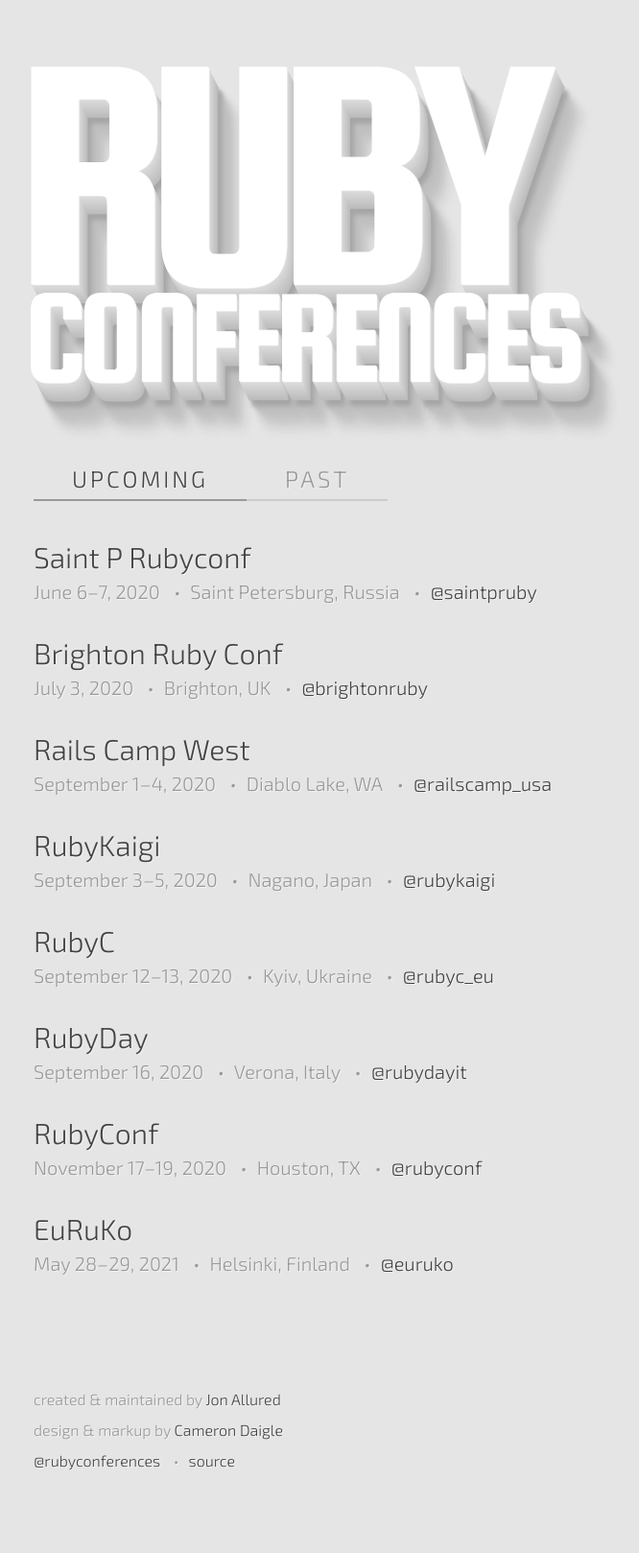
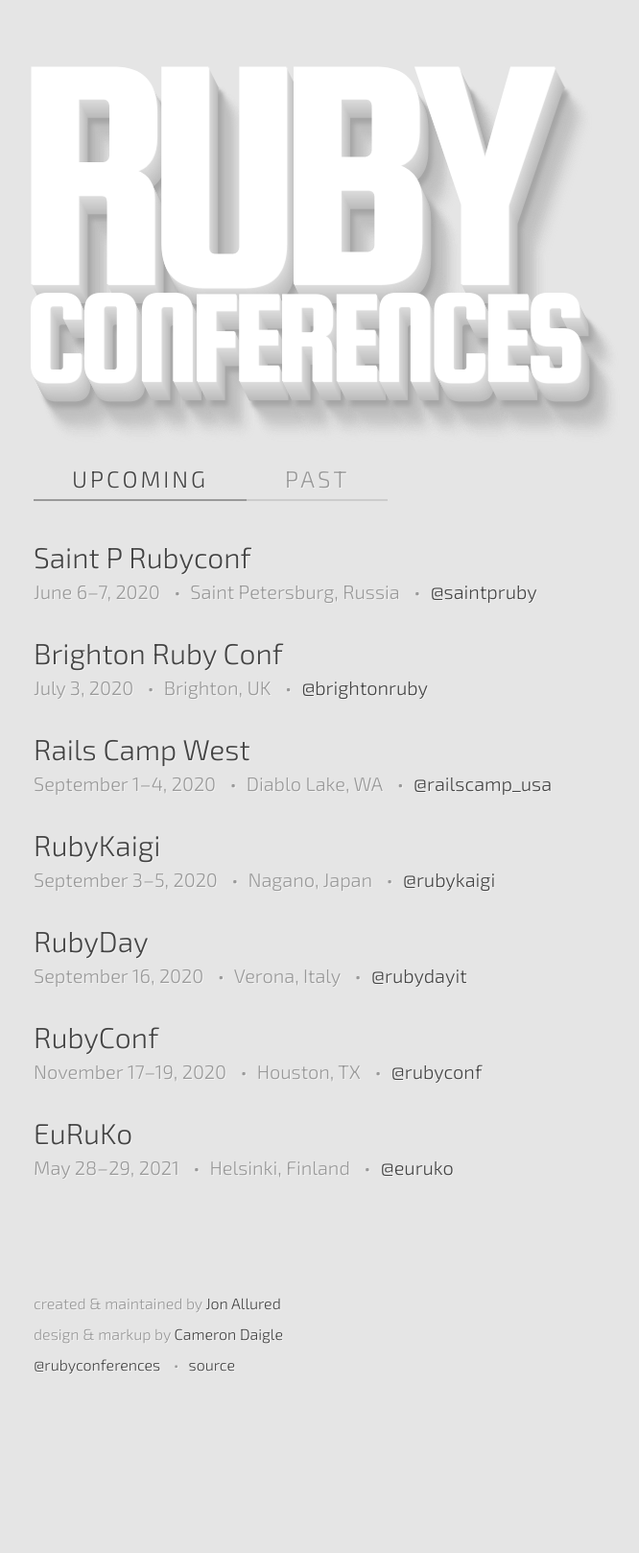
Before and after one commit to ruby-conferences/ruby-conferences.github.io, a Jekyll site: the page built from index.html, in a window 1280 px wide. Shown: the whole page at 96% size, without its empty margins (205-871 px from the left). Built offline with Jekyll 4.4.1, drawn with Linux system fonts in a browser that asks for light colours; after the commit the page ends 1518 px from its top, so only the background shows below that.

Commit message:
Removing RubyC due to cancellation
RubyC 2020 was canceled due to COVID - https://rubyc.eu/posts/117

```diff
--- a/_data/conferences.yml
+++ b/_data/conferences.yml
@@ -1952,15 +1952,6 @@
   url: https://rubykaigi.org/2020
   twitter: rubykaigi
 
-- name: RubyC
-  location: Kyiv, Ukraine
-  start_date: 2020-09-12
-  end_date: 2020-09-13
-  url: http://rubyc.eu/
-  twitter: rubyc_eu
-  cfp_phrase: CFP closes
-  cfp_date: 2020-05-15
-
 - name: RubyDay
   location: Verona, Italy
   start_date: 2020-09-16
```
